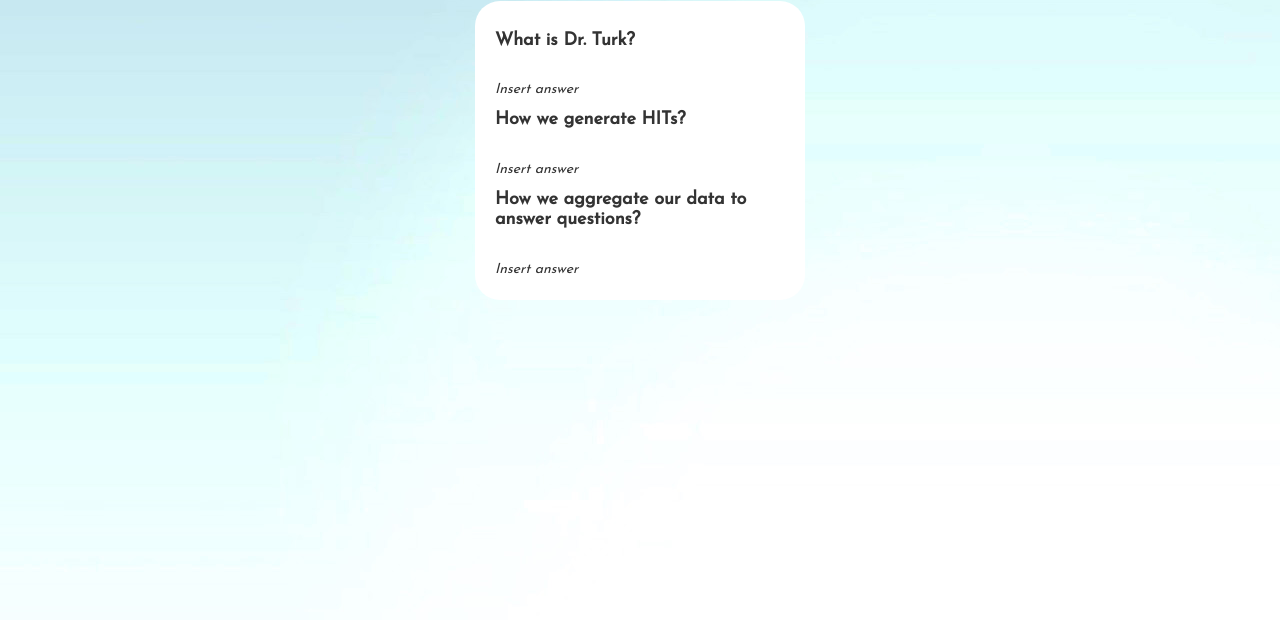
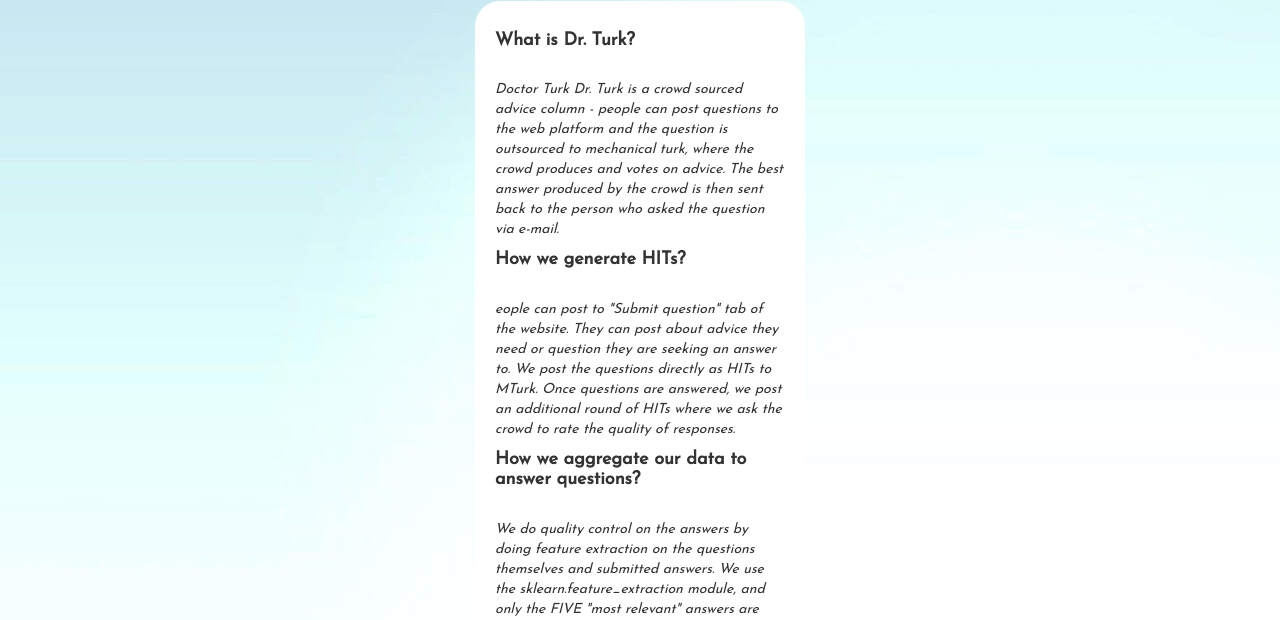
Before and after one commit to hcutler/hcutler.github.io, a plain HTML site: page about.html in a window 1280 px wide. Shown: the part 180-800 px from the top of the page. Drawn offline with nearby package versions, Linux system fonts and the light colour scheme.

Commit message:
updated about

```diff
--- a/about.html
+++ b/about.html
@@ -95,15 +95,28 @@
   <div class="signup-box">
     <h4><b>What is Dr. Turk?</b></h4>
     <br>
-    <i>Insert answer</i>
-    <br>
+    <i>Doctor Turk	Dr. Turk is a crowd sourced advice column - people can post questions to
+			the web platform and the question is outsourced to mechanical turk, where the crowd produces
+			and votes on advice. The best answer produced by the crowd is then sent back to the person who
+			asked the question via e-mail.
+		</i>
+
+		<br>
     <h4><b>How we generate HITs?</b></h4>
     <br>
-    <i>Insert answer</i>
+    <i>eople can post to "Submit question" tab of the website. They can post about advice
+			they need or question they are seeking an answer to. We post the questions directly as HITs to
+			MTurk.  Once questions are answered, we post an additional round of HITs where we ask the crowd
+			to rate the quality of responses.</i>
     <br>
     <h4><b>How  we aggregate our data to answer questions?</b></h4>
     <br>
-    <i>Insert answer</i>
+    <i>We do quality control on the answers by doing feature extraction on the questions themselves
+		and submitted answers. We use the sklearn.feature_extraction module, and only the FIVE "most relevant"
+		answers are considered. For each question, we post two subsequent HITs: (1) where we list the "most relevant" answers associated
+		with the question and ask the crowd to rate the responses in order and (2) where we list all the answers associated with
+		question and ask the crowd to PICK five in order of most to least relevant."
+		</i>
     <br>
   </div>
 
```
Also changed, not shown: notes.txt (added, +7 -0 lines).
